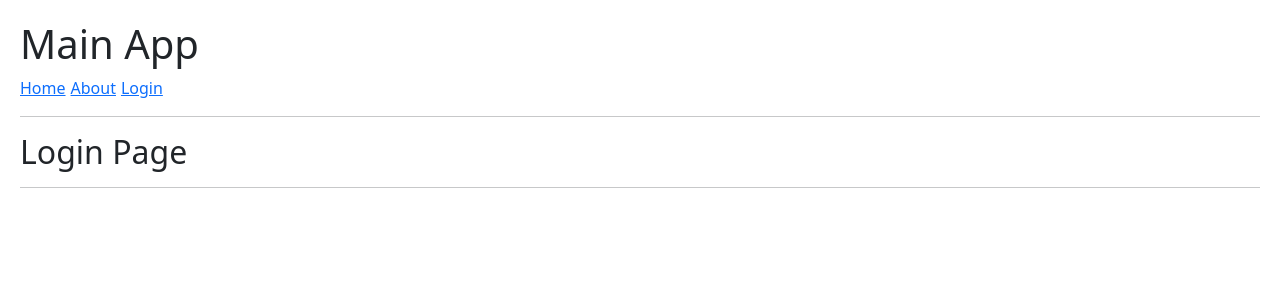
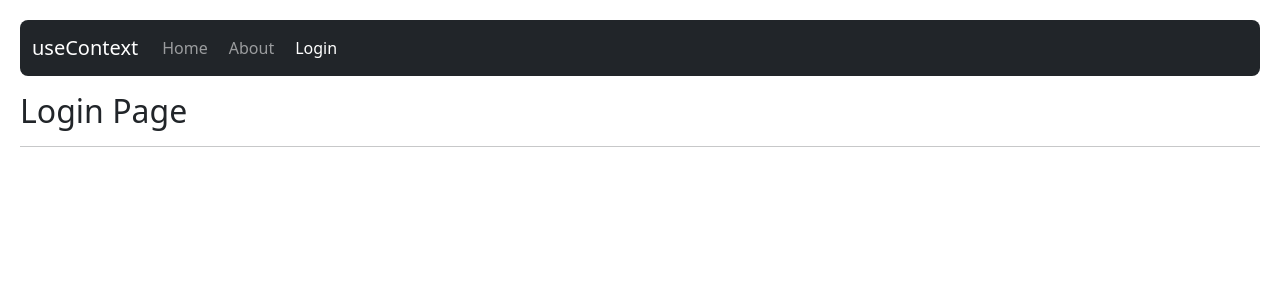
Before and after one commit to andres19r/react-hooks-app, a React (Vite) app: page /login in a window 1280 px wide. Shown: the top 300 px of the page. Built offline with nearby package versions, Linux system fonts and the light colour scheme.

Commit message:
refactor Navbar component for improved structure and styling

```diff
--- a/src/09-useContext/MainApp.jsx
+++ b/src/09-useContext/MainApp.jsx
@@ -7,9 +7,7 @@ import { Navbar } from "./Navbar";
 export const MainApp = () => {
   return (
     <>
-      <h1>Main App</h1>
       <Navbar />
-      <hr />
 
       <Routes>
         <Route path="/" element={<HomePage />} />
--- a/src/09-useContext/Navbar.jsx
+++ b/src/09-useContext/Navbar.jsx
@@ -1,11 +1,41 @@
-import { Link } from "react-router";
+import { Link, NavLink } from "react-router";
 
 export const Navbar = () => {
   return (
-    <>
-      <Link to="/">Home</Link>
-      <Link to="/about">About</Link>
-      <Link to="login">Login</Link>
-    </>
+    <nav className="navbar navbar-expand-lg bg-dark navbar-dark rounded-3 mb-3">
+      <div className="container-fluid">
+        <Link className="navbar-brand" to="/">
+          useContext
+        </Link>
+        <div className="collapse navbar-collapse" id="navbarNav">
+          <ul className="navbar-nav">
+            <NavLink
+              className={({ isActive }) =>
+                `nav-link ${isActive ? "active" : ""}`
+              }
+              to="/"
+            >
+              Home
+            </NavLink>
+            <NavLink
+              className={({ isActive }) =>
+                `nav-link ${isActive ? "active" : ""}`
+              }
+              to="/about"
+            >
+              About
+            </NavLink>
+            <NavLink
+              className={({ isActive }) =>
+                `nav-link ${isActive ? "active" : ""}`
+              }
+              to="/login"
+            >
+              Login
+            </NavLink>
+          </ul>
+        </div>
+      </div>
+    </nav>
   );
 };
```
